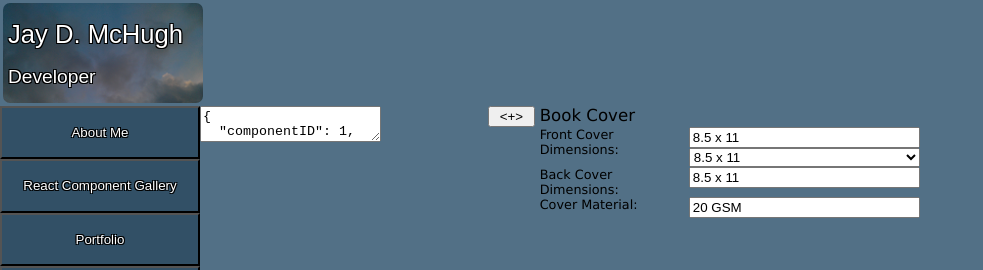
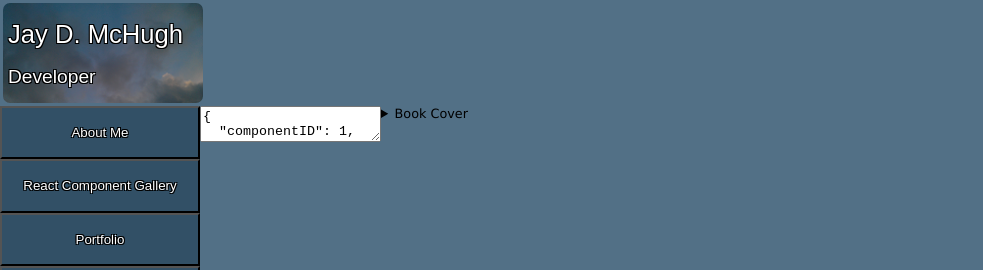
Before and after one commit to jaydm/jdm-portfolio, a React (Create React App) app: page / in a window 1280 px wide. Shown: the top 270 px of the page, without its empty margins (0-983 px from the left). Built offline with nearby package versions, Linux system fonts and the light colour scheme.

Commit message:
Fixed the alignment of the internal parts of the component. Still need to fix when collapsed.

```diff
--- a/src/components/gallery/dynamicComponent/ComponentAttributes.js
+++ /dev/null
@@ -1,3 +0,0 @@
-import React from 'react';
-
-import './DC.scss';
--- a/src/components/gallery/dynamicComponent/DynamicComponent.js
+++ b/src/components/gallery/dynamicComponent/DynamicComponent.js
@@ -129,7 +129,6 @@ class DynamicComponent extends React.Component {
 
   handleChange(event) {
     const data_attribute_index = event.target.attributes.getNamedItem('data_attribute_index').value - 1
-    // const data_attribute_type = event.target.attributes.getNamedItem('data_attribute_type').value
     const newValue = event.target.value
 
     let newState = this.state;
@@ -140,9 +139,6 @@ class DynamicComponent extends React.Component {
   }
 
   toggleCollapsed() {
-    console.log('toggling...')
-    console.log(this.state)
-
     this.setState({ isCollapsed: !this.state.isCollapsed })
   }
 
@@ -150,13 +146,13 @@ class DynamicComponent extends React.Component {
     if (this.state.attributes.length === 0) return null
 
     return (
-      <div className='dcc--container' >
-        <div className='dcc--twistie'>
-          <button onClick={this.toggleCollapsed}>{this.state.isCollapsed ? '<+>' : '<->'}</button>
+      <details>
+        <summary>{this.state.label}
+        </summary>
+        <div className='dcc--container' >
+          <ComponentAttributes data={this.state} onChange={this.handleChange} />
         </div>
-        <div className='dcc--name'>{this.state.label}</div>
-        <ComponentAttributes data={this.state} onChange={this.handleChange} />
-      </div>
+      </details>
     )
   }
 }
```
Also changed, not shown: src/junk.js (added).
